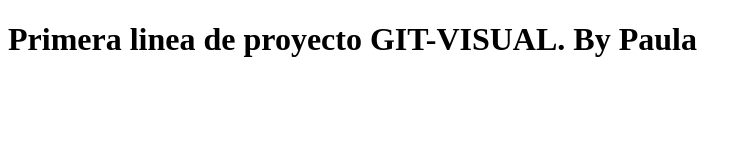
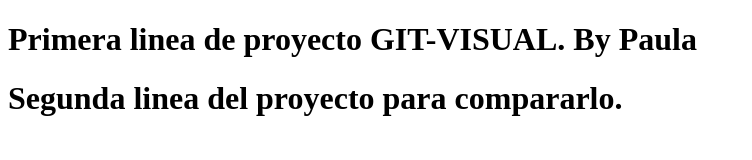
Before and after one commit to paulaolivar99/PruebaGit-Visual, a plain HTML site: page index.html in a window 1280 px wide. Shown: the whole page, without its empty margins (0-752 px from the left). Drawn offline with Linux system fonts and the light colour scheme.

Commit message:
Segundo commit. Confirmo cambios y subo a GitHub a continuacion.

```diff
--- a/index.html
+++ b/index.html
@@ -9,6 +9,7 @@
 
 <body>
     <h1>Primera linea de proyecto GIT-VISUAL. By Paula</h1>
+    <h1>Segunda linea del proyecto para compararlo. </h1>
 </body>
 
 </html>
```
